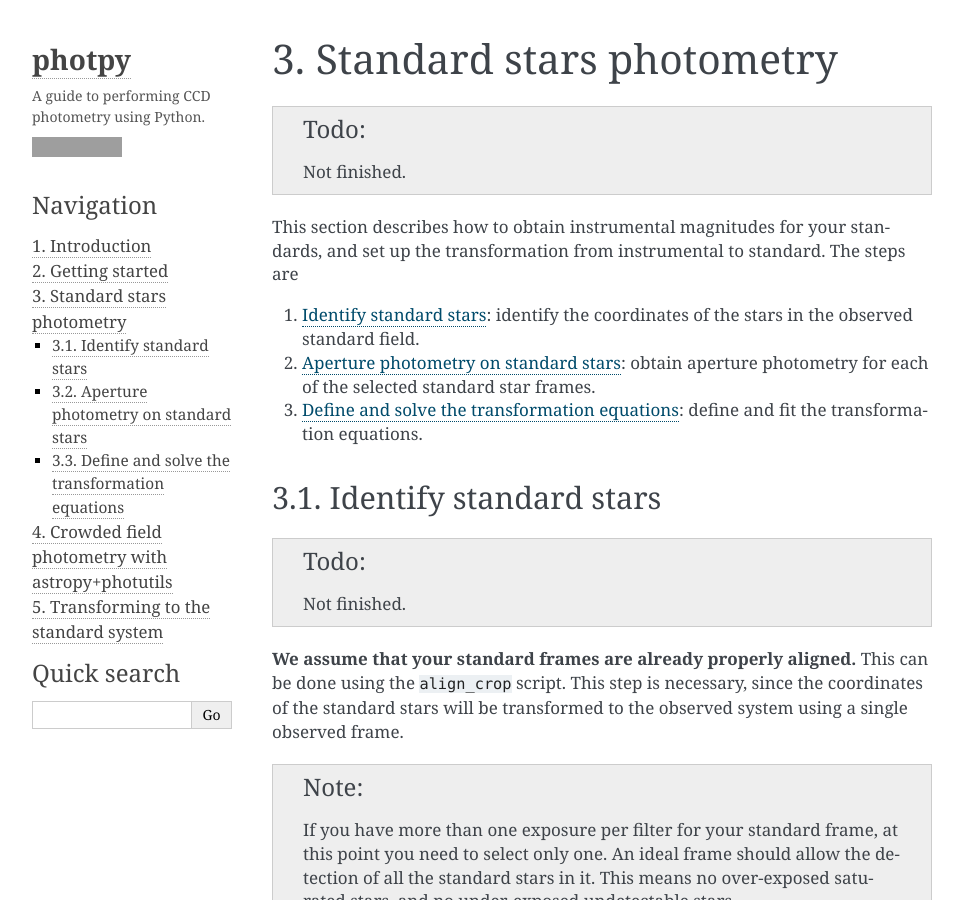
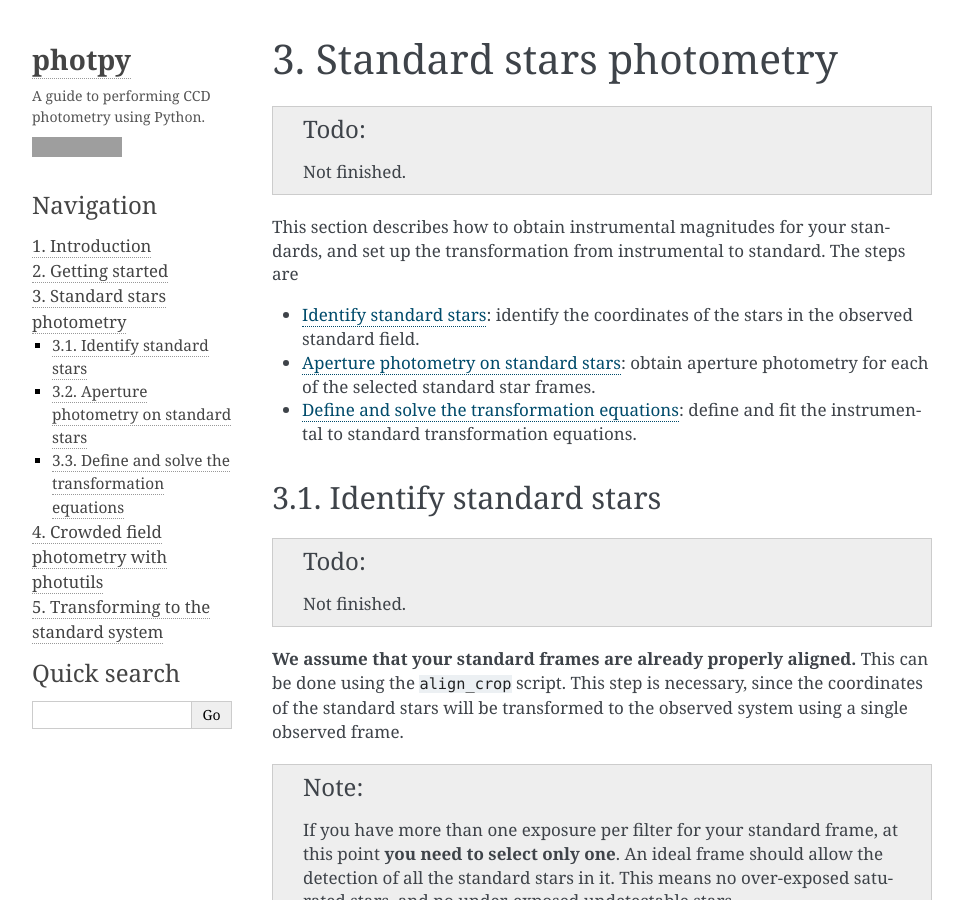
Before and after one commit to Gabriel-p/photpy, a Sphinx documentation site: the page built from docs/source/stand_phot.rst, in a window 1280 px wide and 900 px high. Shown: the whole window, without its empty margins (148-1111 px from the left). Built offline with Sphinx 7.4.7, drawn with Linux system fonts in a browser that asks for light colours; some of the changed text lies outside the part shown; grey boxes are pictures that could not be loaded.

Commit message:
updt docs

```diff
--- a/docs/source/crowd_phot.rst
+++ b/docs/source/crowd_phot.rst
@@ -1,6 +1,6 @@
 
-Crowded field photometry with astropy+photutils
-===============================================
+Crowded field photometry with photutils
+=======================================
 
 .. todo::
    Not finished.
--- a/docs/source/stand_phot.rst
+++ b/docs/source/stand_phot.rst
@@ -8,12 +8,12 @@ Standard stars photometry
 This section describes how to obtain instrumental magnitudes for your standards,
 and set up the transformation from instrumental to standard. The steps are
 
-1. `Identify standard stars`_: identify the coordinates of the stars in the
-   observed standard field.
-2. `Aperture photometry on standard stars`_: obtain aperture photometry for each
-   of the selected standard star frames.
-3. `Define and solve the transformation equations`_: define and fit the
-   transformation equations.
+* `Identify standard stars`_: identify the coordinates of the stars in the
+  observed standard field.
+* `Aperture photometry on standard stars`_: obtain aperture photometry for
+  each of the selected standard star frames.
+* `Define and solve the transformation equations`_: define and fit the
+  instrumental to standard transformation equations.
 
 
 
@@ -30,9 +30,9 @@ using a single observed frame.
 
 .. note::
   If you have more than one exposure per filter for your standard frame, at this
-  point you need to select only one. An ideal frame should allow the detection
-  of   all the standard stars in it. This means no over-exposed saturated stars,
-  and no   under-exposed undetectable stars.
+  point **you need to select only one**. An ideal frame should allow the
+  detection of all the standard stars in it. This means no over-exposed
+  saturated stars, and no under-exposed undetectable stars.
 
 The ``id_standard`` script allows the automatic identification of standard
 stars in your observed frame, requiring minimal information.
```
